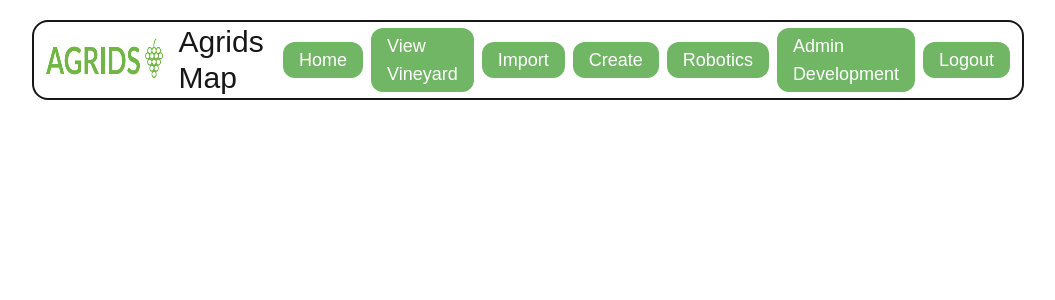
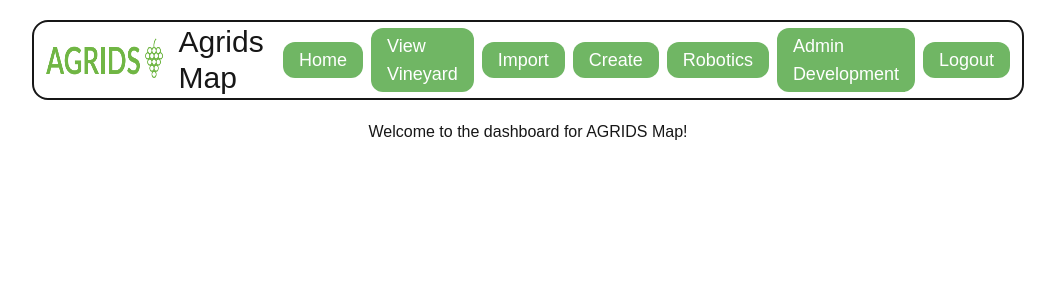
Before and after one commit to alexreynlds/Research-Project, a Next.js app in the folder frontend/: page /dashboard in a window 1280 px wide. Shown: the top 300 px of the page, without its empty margins (112-1167 px from the left). Built offline with nearby package versions, Linux system fonts and the light colour scheme.

Commit message:
+ Minor Adjustments
- Main Layout + Dashboard Text test

```diff
--- a/frontend/app/dashboard/page.tsx
+++ b/frontend/app/dashboard/page.tsx
@@ -9,8 +9,9 @@ export default function Dashboard() {
   return (
     <MainLayout>
       <Navbar />
-      <main className="flex flex-col gap-[32px]row - start - 2 items - center sm: items - start">
-      </main >
+      <div>
+        <p>Welcome to the dashboard for AGRIDS Map!</p>
+      </div>
     </MainLayout>
   );
 }
--- a/frontend/components/layouts/Main-Layout.tsx
+++ b/frontend/components/layouts/Main-Layout.tsx
@@ -1,7 +1,7 @@
 
 export default function MainLayout({ children }: { children: React.ReactNode }) {
   return (
-    <main className="flex min-w-full h-screen justify-center p-5">
+    <main className="flex flex-col min-w-full h-screen p-5 items-center gap-5">
       {children}
     </main>
   );
```
